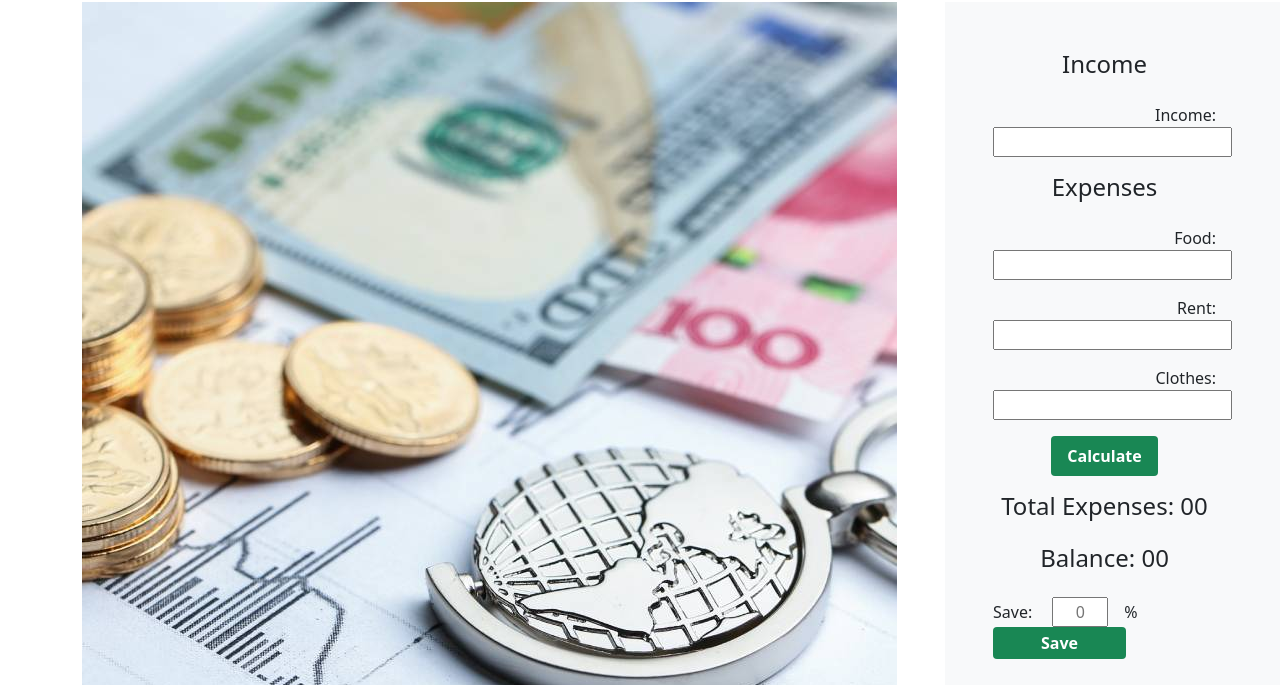
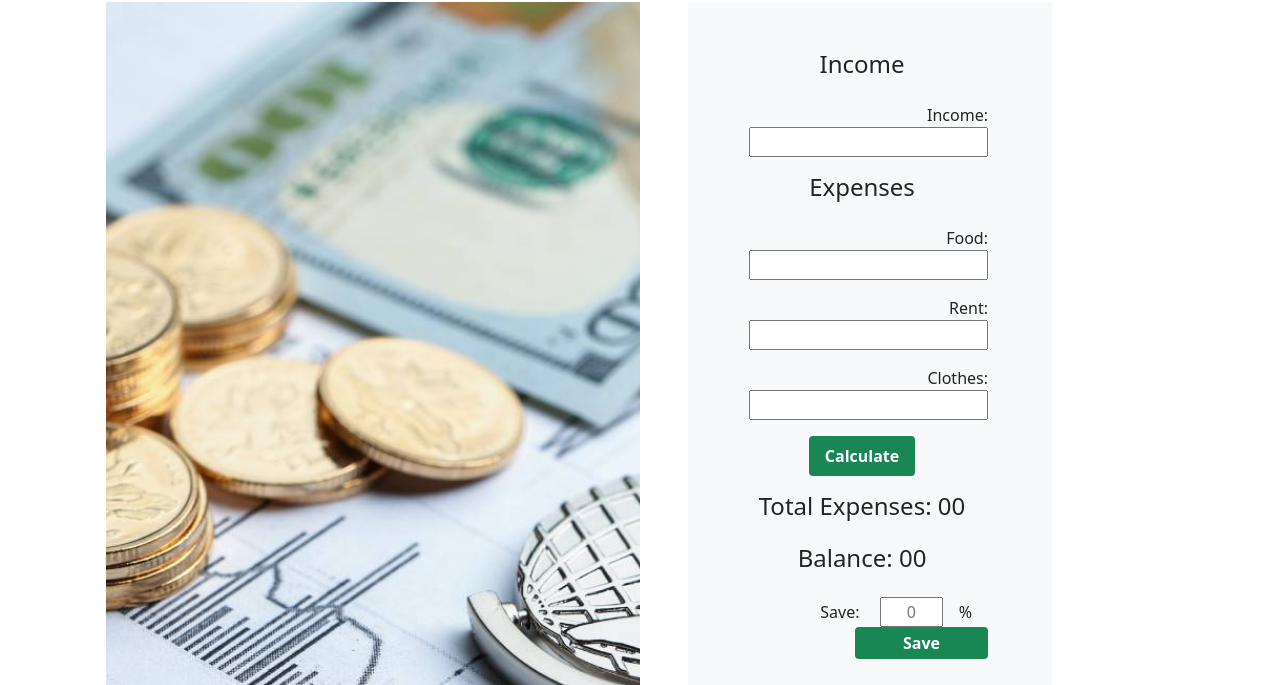
Before and after one commit to abdulmomin956/last-cash-money-calculator, a plain HTML site: page index.html in a window 1280 px wide. Shown: the part 94-779 px from the top of the page. Drawn offline with nearby package versions, Linux system fonts and the light colour scheme.

Commit message:
simple responsive

```diff
--- a/index.html
+++ b/index.html
@@ -16,13 +16,13 @@
         <h1 class="text-center fw-bold my-4 text-success">Last Cash</h1>
     </header>
 
-    <main class="container d-flex">
+    <main class="container row mx-auto">
         <!-- Image part -->
-        <div>
-            <img src="image/coins.jpg" alt="">
+        <div class="col-md-6 overflow-hidden">
+            <img class="h-100 " src="image/coins.jpg" alt="">
         </div>
         <!-- form part -->
-        <div class="bg-light w-100 ms-5 p-5">
+        <div class="col-md-4 bg-light ms-md-5 py-5 px-lg-5 px-2">
             <div class="w-100 row g-3">
                 <h4 class="text-center col-12">Income</h4>
                 <label class="text-end col-12" for="Income">Income: <input type="text"></label>
@@ -38,9 +38,9 @@
 
 
                 <div class="col-12">
-                    <p>Save: <input class="w-25 text-center mx-3" type="text" name="" id="" placeholder="0"><span
-                            class="me-3">%</span><button
-                            class="bg-success text-white fw-bold px-5 py-1 border-0 rounded">Save</button></p>
+                    <p class="text-end">Save: <input class="w-25 text-center mx-lg-3 mx-1" type="text" name="" id=""
+                            placeholder="0"><span class="me-lg-3 me-1">%</span><button
+                            class="bg-success text-white fw-bold px-3 px-lg-5 py-1 border-0 rounded">Save</button></p>
                 </div>
                 <h4 class="text-center ">Saving Amount: <span>00</span></h4>
                 <h4 class="text-center ">Remaining Balance: <span>00</span></h4>
```
